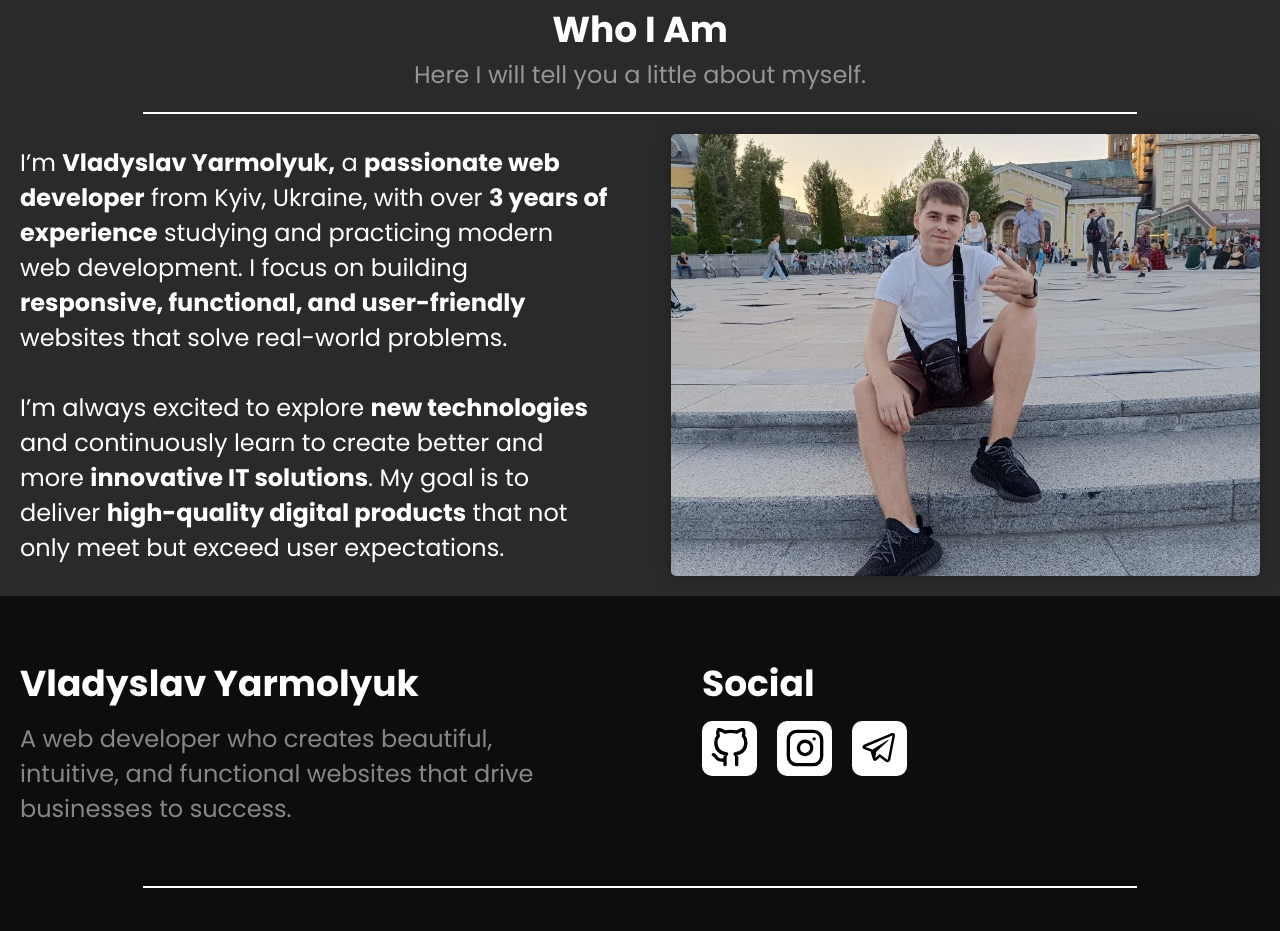
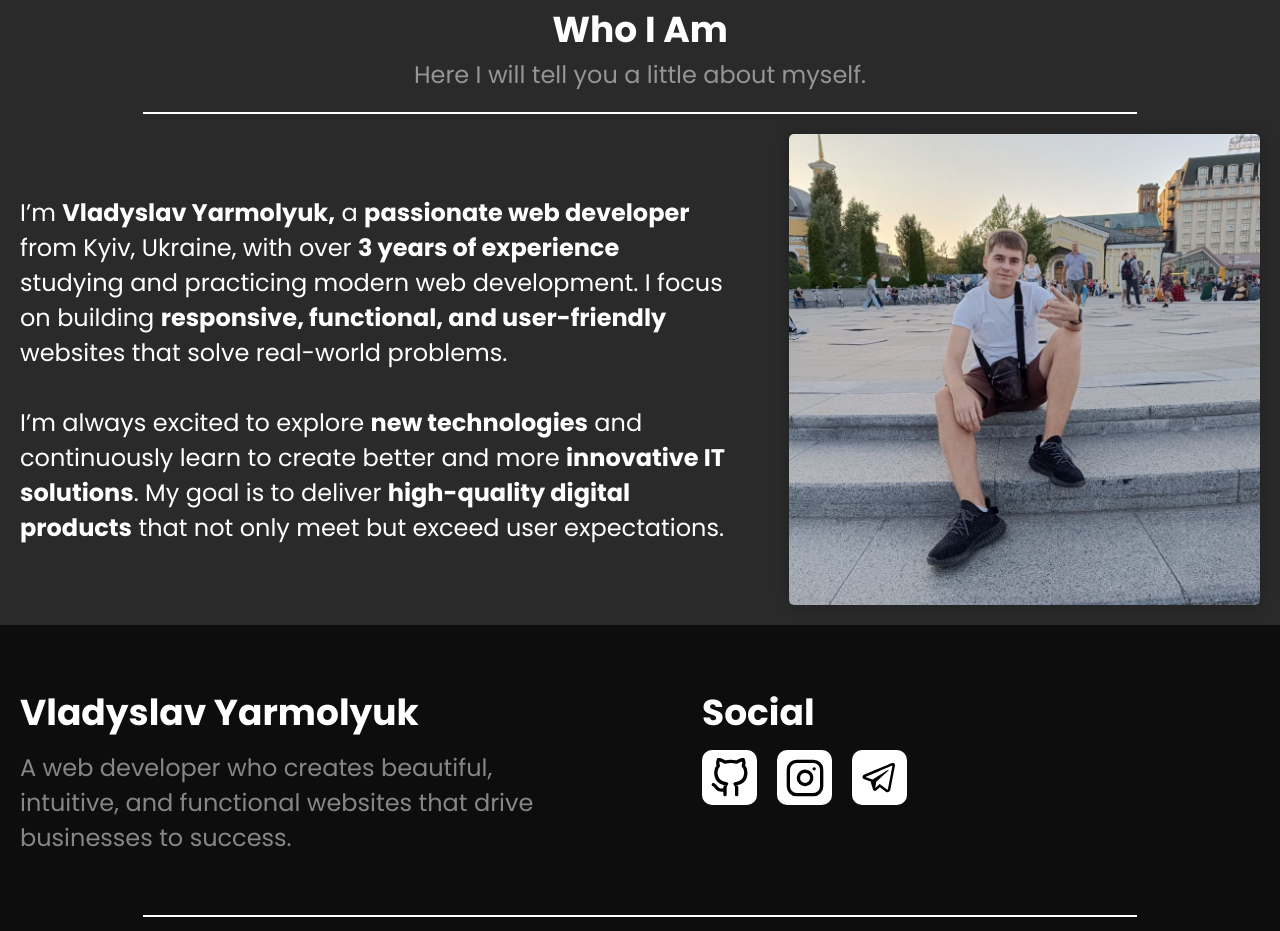
Before and after one commit to regmysss/regmysss.github.io, a React (Vite) app: page / in a window 1280 px wide. Shown: the part 2460-3391 px from the top of the page. Built offline with nearby package versions, Linux system fonts and the light colour scheme.

Commit message:
style: Update about section photo dimensions and aspect ratios for improved layout

```diff
--- a/src/styles/about.css
+++ b/src/styles/about.css
@@ -19,8 +19,8 @@
 }
 
 .about-photo {
-    width: 50%;
-    aspect-ratio: 4/3;
+    width: 40%;
+    aspect-ratio: 1/1;
     border-radius: 5px;
     overflow: hidden;
     box-shadow: 0 0 15px rgba(0, 0, 0, 0.25);
@@ -34,7 +34,7 @@
 }
 
 .about-text {
-    width: 50%;
+    width: 60%;
     font-size: 24px;
     color: var(--main-text-color);
 }
@@ -51,6 +51,24 @@
 
     .about-photo  {
         width: 100%;
+        aspect-ratio: 1/1;
+    }
+
+    .about-photo {
         aspect-ratio: 5/4;
+        width: 70%;
     }
 }
+
+@media (max-width: 768px) {
+    .about-photo {
+        aspect-ratio: 5/4;
+        width: 90%;
+    }
+}
+
+@media (max-width: 576px) {
+    .about-photo {
+        width: 100%;
+    }
+}
```
